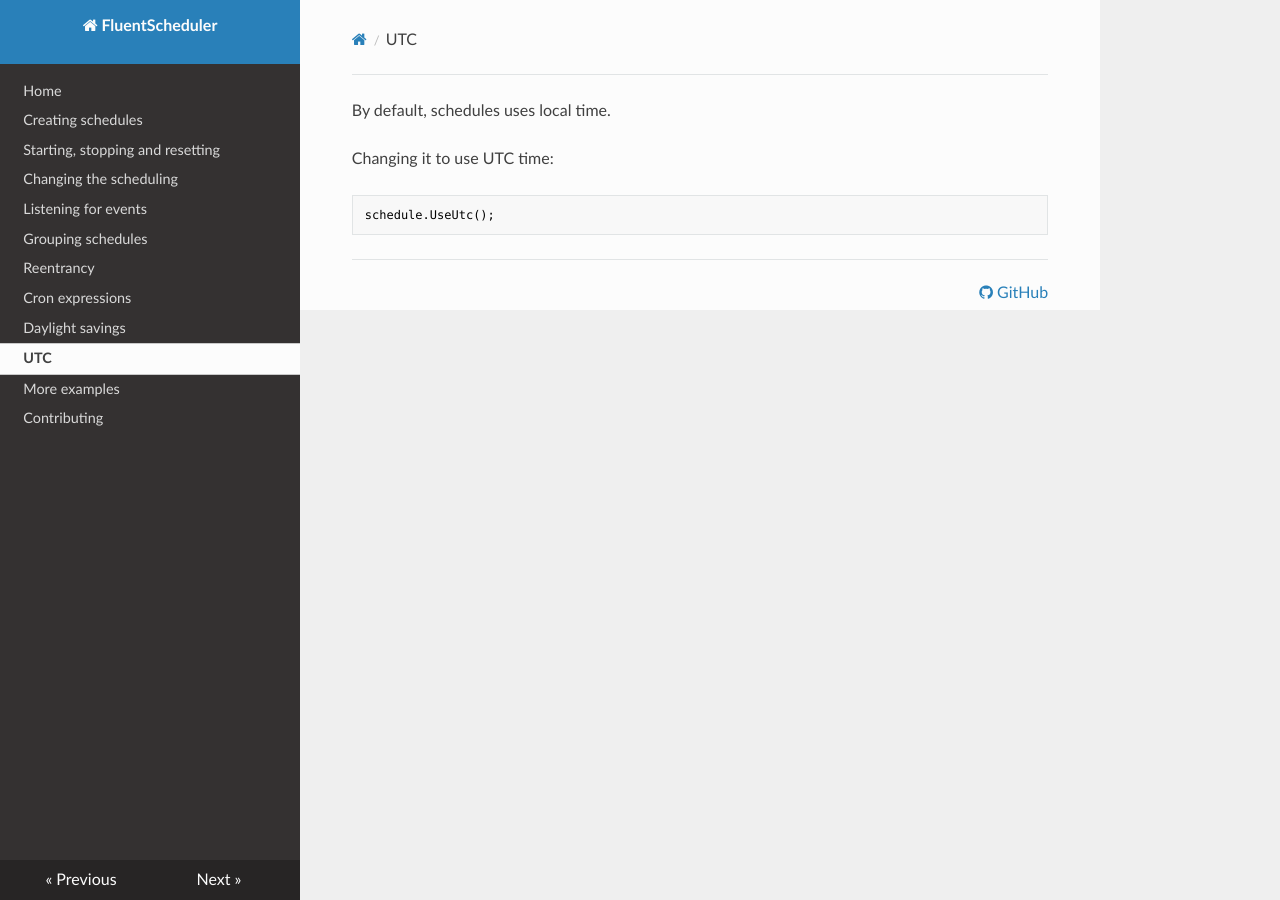
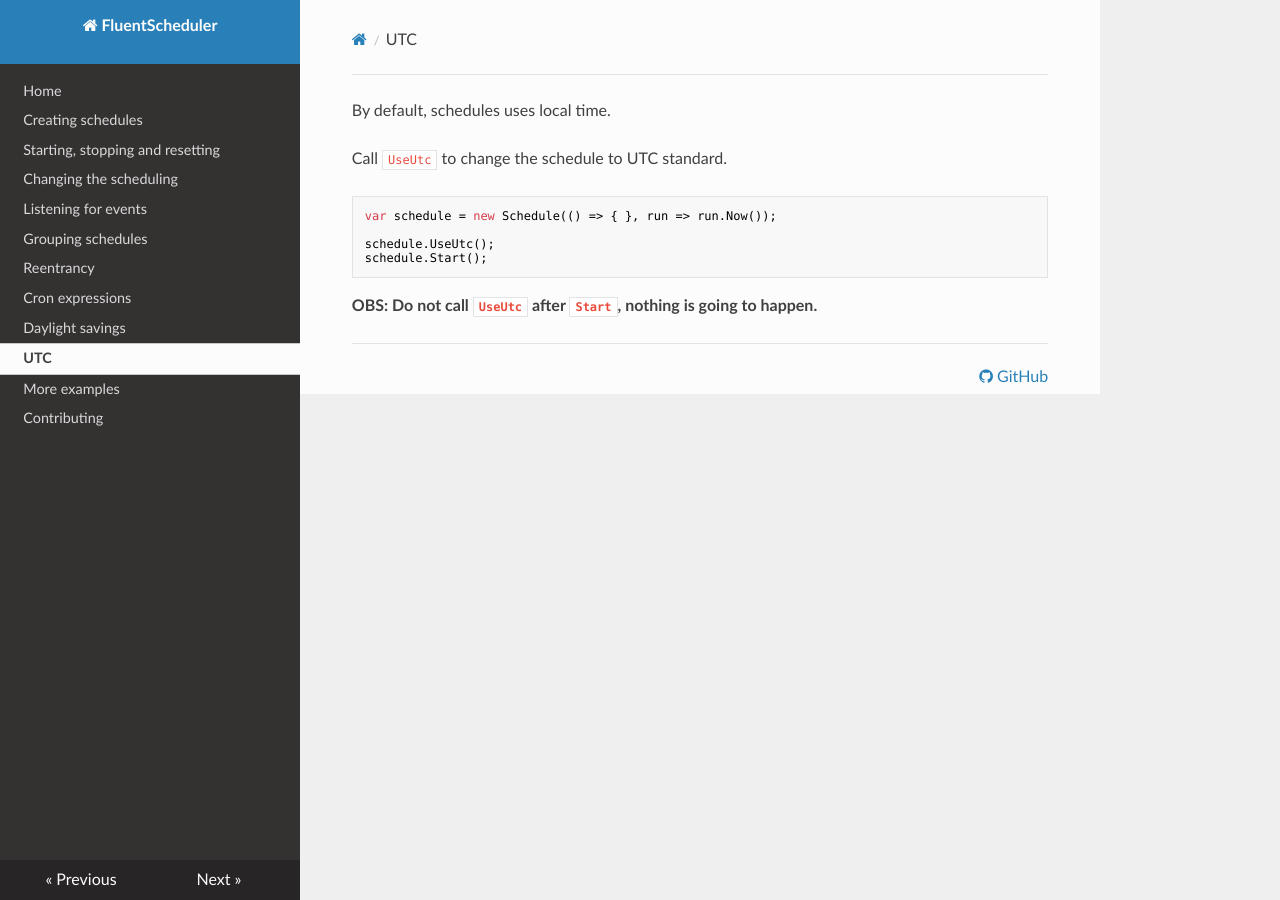
Before and after one commit to fluentscheduler/FluentScheduler, an MkDocs documentation site: the page built from Documentation/docs/utc.md, in a window 1280 px wide. Built offline with MkDocs 1.6.1, drawn with Linux system fonts in a browser that asks for light colours; nearby versions of some CDN libraries.

Commit message:
Added documentation on UTC

````diff
--- a/Documentation/docs/utc.md
+++ b/Documentation/docs/utc.md
@@ -1,7 +1,12 @@
 By default, schedules uses local time.
 
-Changing it to use UTC time:
+Call `UseUtc` to change the schedule to UTC standard.
 
 ```cs
+var schedule = new Schedule(() => { }, run => run.Now());
+
 schedule.UseUtc();
+schedule.Start();
 ```
+
+**OBS: Do not call `UseUtc` after `Start`, nothing is going to happen.**
````
